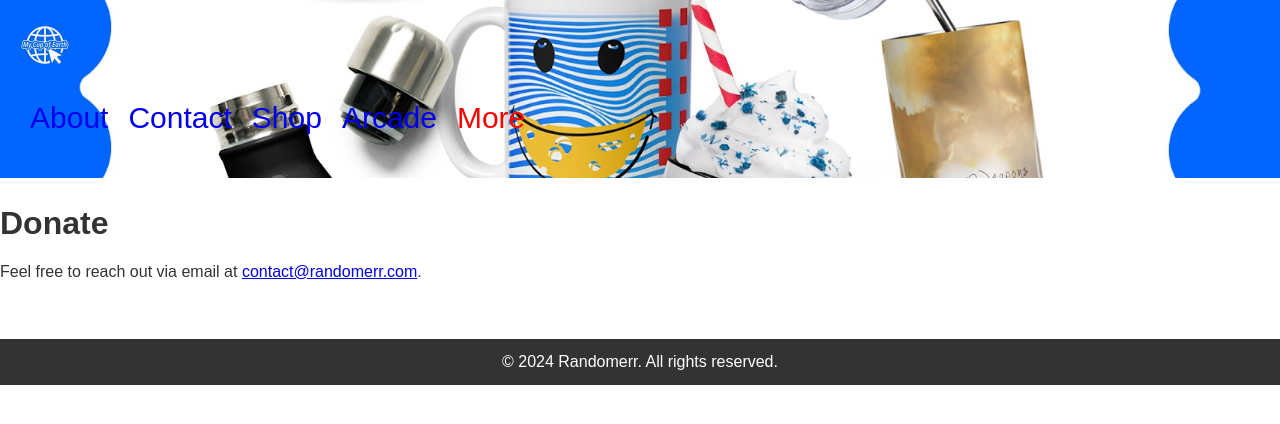
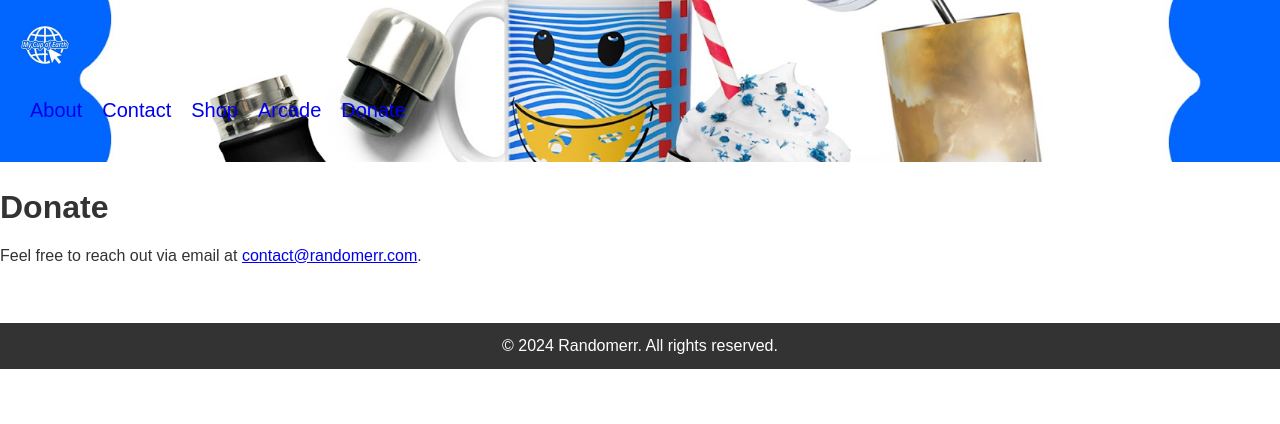
Before and after one commit to m-cochran/Randomerr, a Jekyll site: the page built from donate.md, in a window 1280 px wide. Shown: the top 424 px of the page. Built offline with Jekyll 4.4.1, drawn with Linux system fonts in a browser that asks for light colours.

Commit message:
Update styles.css

```diff
--- a/assets/css/styles.css
+++ b/assets/css/styles.css
@@ -37,7 +37,7 @@
 }
 
 .main-menu {
-  max-width: 600px;
+  max-width: 500px;
 }
 .main-nav {
   display: inline-flex;
@@ -48,7 +48,7 @@
   padding: 10px;
   text-transform: capitalize;
   white-space: nowrap;
-  font-size: 30px;
+  font-size: 20px;
   font-family: sans-serif;
   text-decoration: none;
 }
```
